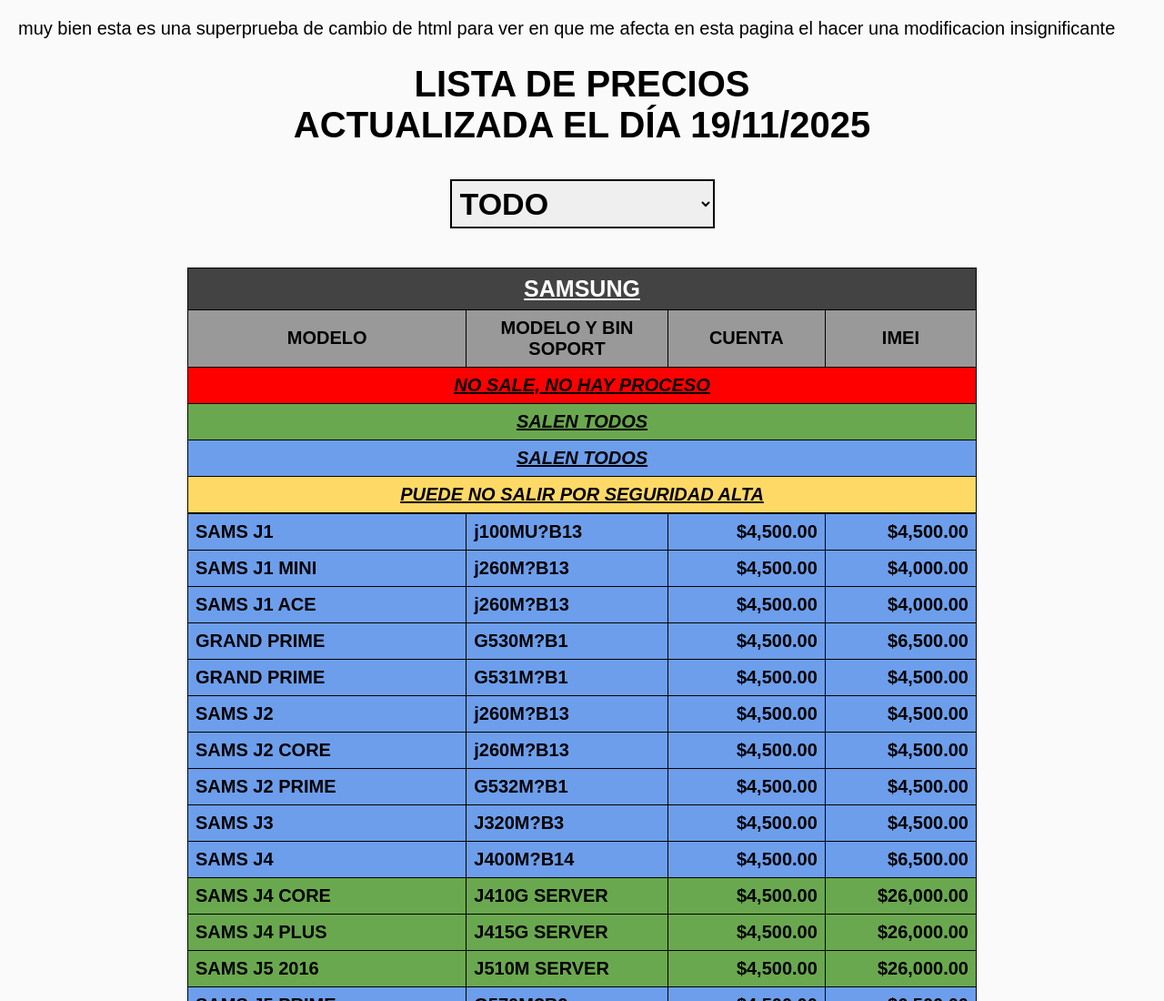
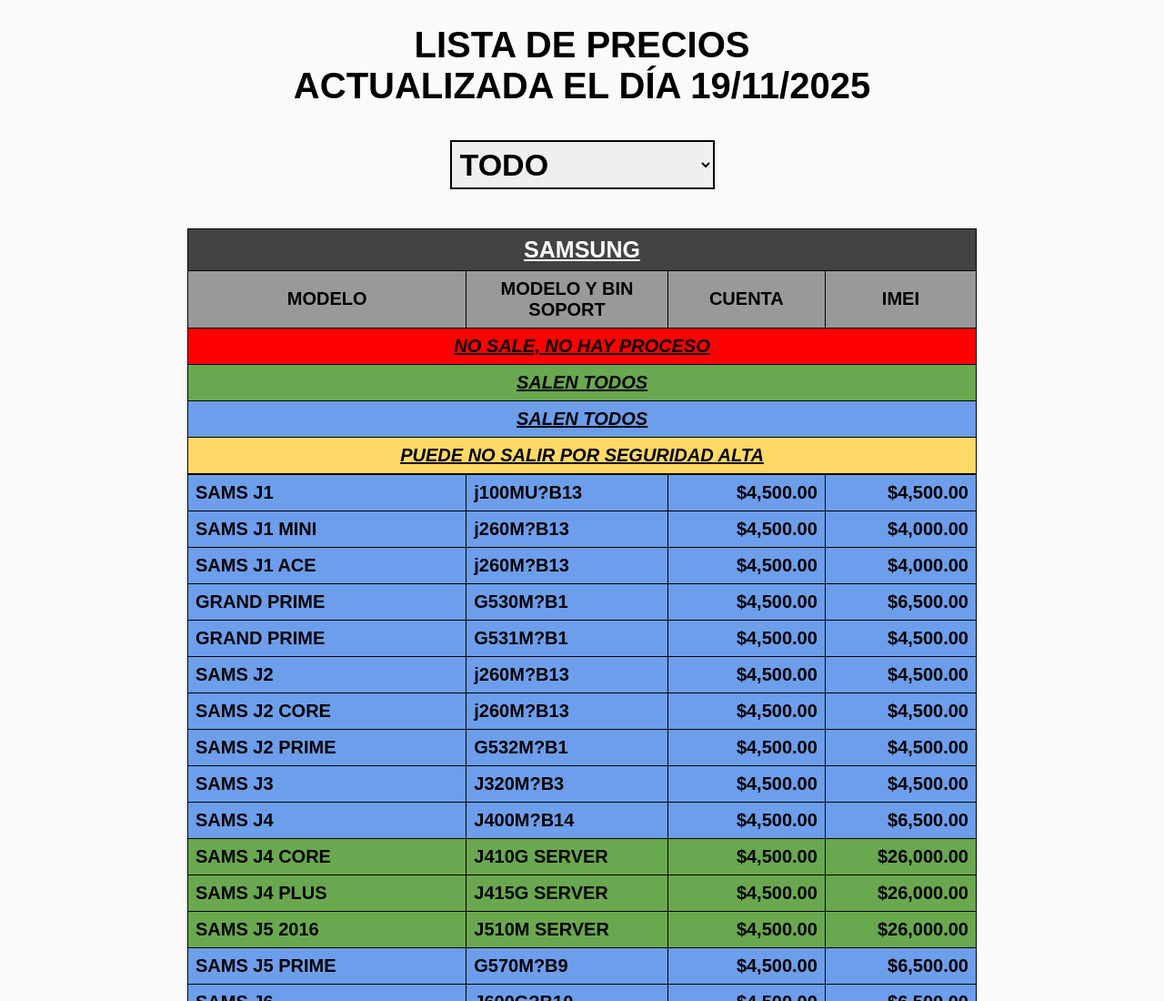
Before and after one commit to moringaproduccion-prog/pruebastucucels, a plain HTML site: page index.html in a window 1280 px wide. Shown: the top 1100 px of the page at 91% size. Drawn offline with Linux system fonts and the light colour scheme.

Commit message:
Update index.html

```diff
--- a/index.html
+++ b/index.html
@@ -6,7 +6,6 @@
   <link rel="stylesheet" href="estilos.css">
 </head>
 <body>
-<div>muy bien esta es una superprueba de cambio de html para ver en que me afecta en esta pagina el hacer una modificacion insignificante</div>
   <div class="container" id="contener">
       <div class="pantalla_carga">
         <img src="https://i.ibb.co/tp6X8VKQ/loading.gif" alt="Cargando..." class="img-carga">
```
